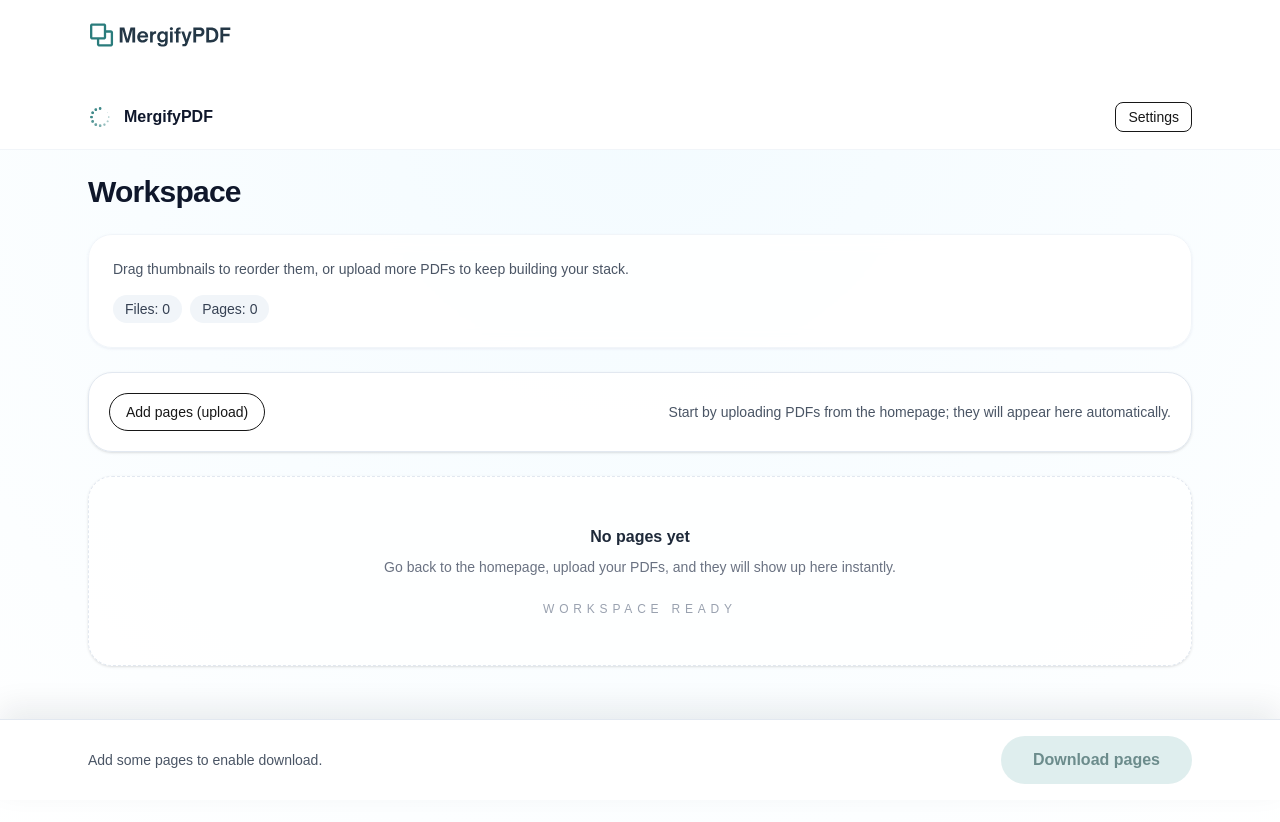
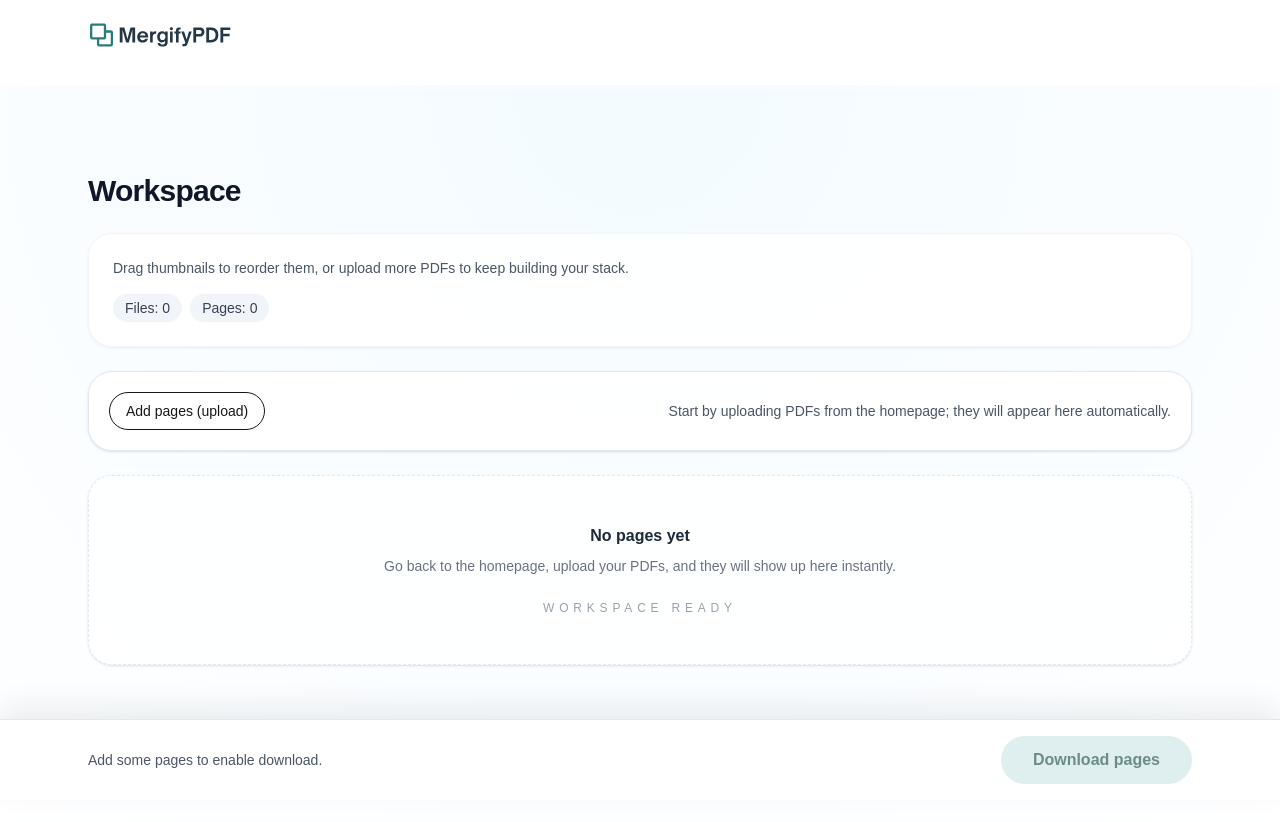
Before and after one commit to Mergify2020/mergifypdf, a Next.js app: page /studio in a window 1280 px wide. Shown: the top 822 px of the page. Built offline with nearby package versions, Linux system fonts and the light colour scheme.

Commit message:
chore: clean up workspace header

```diff
--- a/src/app/studio/page.tsx
+++ b/src/app/studio/page.tsx
@@ -1,6 +1,4 @@
 "use client";
-
-import SettingsMenu from "@/components/SettingsMenu";
 
 import { useEffect, useMemo, useRef, useState } from "react";
 import dynamic from "next/dynamic";
@@ -243,18 +241,7 @@ function WorkspaceClient() {
   const downloadDisabled = busy || pages.length === 0;
 
   return (
-    <main className="min-h-screen bg-[radial-gradient(circle_at_top,_#f3fbff,_#ffffff)]">
-      <header className="sticky top-0 z-50 border-b border-slate-100 bg-white/95 backdrop-blur">
-        <div className="mx-auto flex h-16 max-w-6xl items-center justify-between px-4 lg:px-6">
-          <div className="flex items-center gap-3">
-            {/* eslint-disable-next-line @next/next/no-img-element */}
-            <img src="/logo2.svg" alt="MergifyPDF logo" className="h-6 w-auto" />
-            <span className="text-base font-semibold text-slate-900">MergifyPDF</span>
-          </div>
-          <SettingsMenu />
-        </div>
-      </header>
-
+    <main className="min-h-screen bg-[radial-gradient(circle_at_top,_#f3fbff,_#ffffff)] pt-16">
       <h1 className="mx-auto mt-6 max-w-6xl px-4 text-3xl font-semibold tracking-tight text-slate-900 lg:px-6">
         Workspace
       </h1>
```
